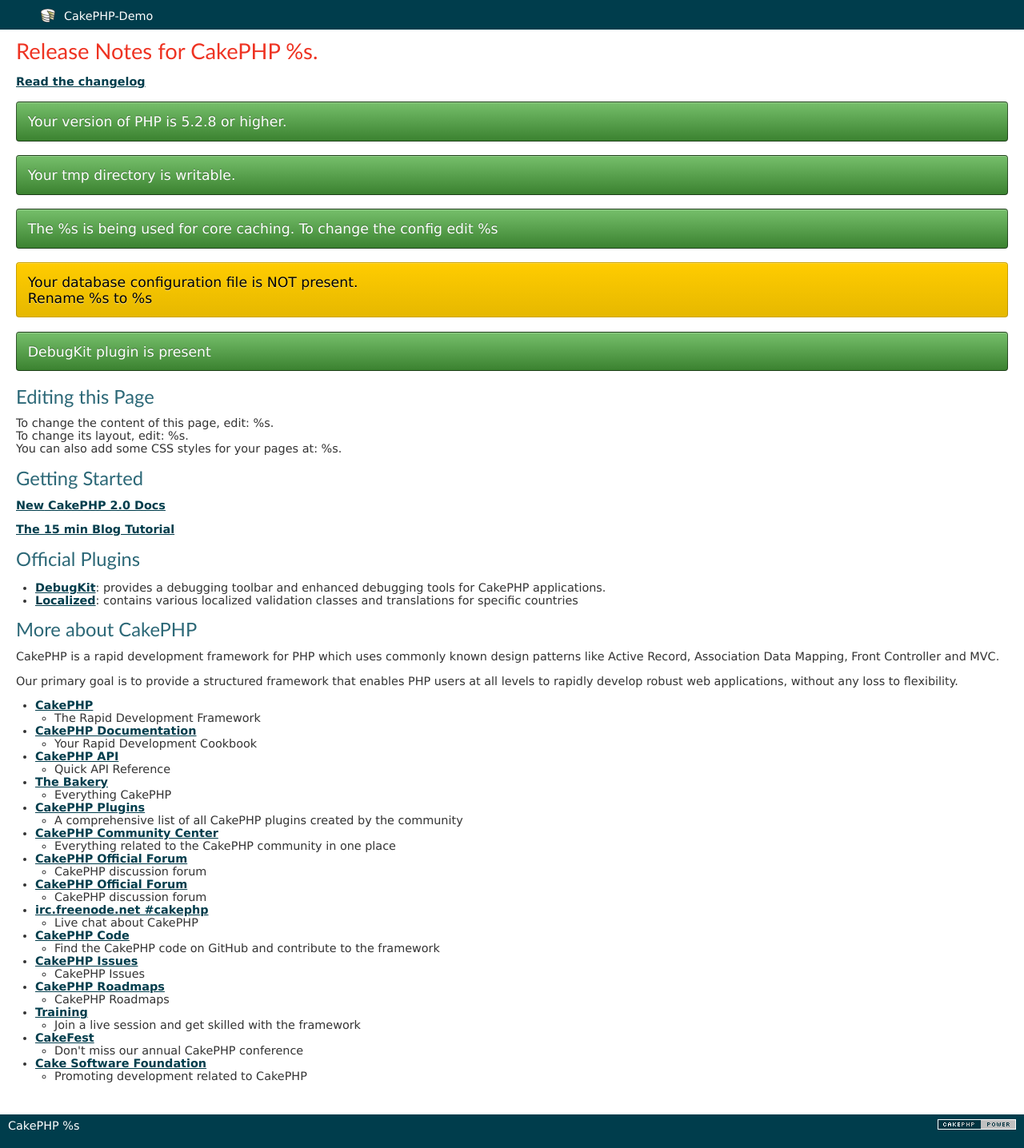
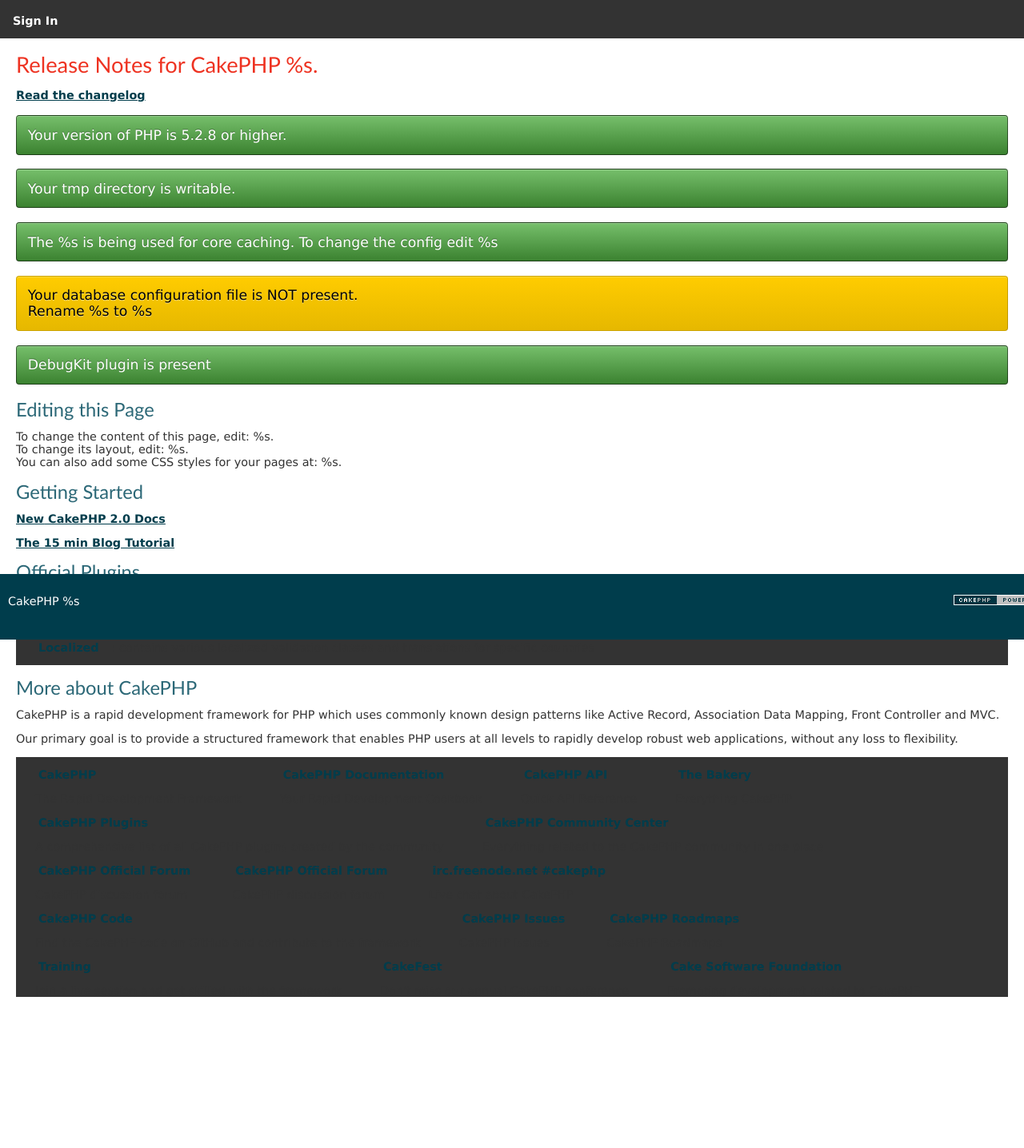
Before and after one commit to nguyencongthienvu/cakephp-2.10.14, a CakePHP app: the page made by app/View/Pages/home.ctp in a window 1280 px wide. Shown: the whole page at 80% size. After the commit the page ends 1247 px from the top, so only its background shows below. Run offline with PHP 8.4 and a stand-in for CakePHP, Linux system fonts and the light colour scheme; the template is opened without the code that fills it, so the values that code supplies are empty; some libraries are stand-ins or nearby versions.

Commit message:
add menu,footer + fix css.

```diff
--- a/app/View/Layouts/default.ctp
+++ b/app/View/Layouts/default.ctp
@@ -38,19 +38,23 @@ $cakeVersion = __d('cake_dev', 'CakePHP %s', Configure::version())
 <body>
 	<div id="container">
 		<div id="header">
-		<h1>
-		<span><h1 class="defaultleft"><?php echo $this->Html->link($cakeDescription, array(
+			<ul>
+			<?php if ($this->Session->check('Auth.User')) { ?>
+				<li class="forLi"><?php echo $this->Html->link('Home', array(
 								'controller' => 'HomePage',
 								'action' => 'display',
-								'home')); ?></h1></span>
-			<?php if ($this->Session->check('Auth.User')) { ?>
-		<span><h1 class="defaultleft"><?php echo $this->Html->link("Trang San Pham",array('controller' => 'sanphampage','action'=>'index'))?></h1></span>
-		<span><h1 class="defaultleft"><?php echo $this->Html->link("Trang User",array('controller' => 'users','action'=>'index'))?></h1></span>
-		<span><h1 class="defaultleft"><?php echo $this->Html->link("My Profile",array('controller' => 'users','action'=>'profile'))?></h1></span>
-			<span class="default"><?php echo $this->Html->link("Đăng Xuất",array('controller' => 'users','action'=>'logout'))?></span>
-			<?php } ?>
-		<?php if ($this->Session->check('Image')) { ?>
-			<span class="default"><?php echo $this->Html->image($this->Session->read('Image'),
+								'home')); ?></li>
+				<li class="dropdown forLi">
+					<a href="javascript:void(0)" class="dropbtn">Menu</a>
+					<div class="dropdown-content">
+						<?php echo $this->Html->link("Trang San Pham",array('controller' => 'sanphampage','action'=>'index'))?>
+						<?php echo $this->Html->link("Trang User",array('controller' => 'users','action'=>'index'))?>
+						<?php echo $this->Html->link("My Profile",array('controller' => 'users','action'=>'profile'))?>
+					</div>
+				</li>
+				<li class="default forLi"><?php echo $this->Html->link("Đăng Xuất",array('controller' => 'users','action'=>'logout'))?></li>
+				<li class="default forLiOfImage"><?php if ($this->Session->check('Image')) { ?>
+					<?php echo $this->Html->image($this->Session->read('Image'),
      					array(
 							"alt" => "logo",
 							'url' => array(
@@ -58,15 +62,22 @@ $cakeVersion = __d('cake_dev', 'CakePHP %s', Configure::version())
 										'action' => 'profile'
 							)
      					));?>
-			</span>
 					<?php } ?>
-	</h1>
+				</li>
+				<?php } else { ?>
+					<li class="forLi"><?php echo $this->Html->link('Sign In', array(
+								'controller' => 'authlogin',
+								'action' => 'login'
+								)); ?></li>
+				<?php } ?>
+			</ul>
 		</div>
 		<div id="content">
 
 			<?php echo $this->Flash->render(); ?>
 
 			<?php echo $this->fetch('content'); ?>
+			<?php echo $this->element('sql_dump'); ?>
 		</div>
 		<div id="footer">
 			<?php echo $this->Html->link(
@@ -80,6 +91,5 @@ $cakeVersion = __d('cake_dev', 'CakePHP %s', Configure::version())
 			</p>
 		</div>
 	</div>
-	<?php echo $this->element('sql_dump'); ?>
 </body>
 </html>
--- a/app/webroot/css/cake.generic.css
+++ b/app/webroot/css/cake.generic.css
@@ -22,7 +22,6 @@
 
 /** General Style Info **/
 body {
-	background: #003d4c;
 	color: #fff;
 	font-family:'lucida grande',verdana,helvetica,arial,sans-serif;
 	font-size:90%;
@@ -77,7 +76,10 @@ p {
 }
 
 #header{
-	padding: 10px 20px;
+	position: fixed;
+	top: 0;
+	width: 100%;
+	/* padding: 10px 20px; */
 }
 #header h1 {
 	line-height:20px;
@@ -96,16 +98,39 @@ p {
 	background: #003d4c;
 	text-decoration: underline;
 }
+
+@media (min-width: 1281px) {
+
     #content{
 		background: #fff;
 		clear: both;
 		color: #333;
-	padding: 10px 20px 40px 20px;
+		margin-bottom: 5%;
+		padding: 4% 20px 40px 20px;
 		overflow: auto;
+	}
+
+  }
+
+@media (min-width: 1025px) and (max-width: 1280px) {
+
+    #content{
+		background: #fff;
+		clear: both;
+		color: #333;
+		margin-bottom: 5%;
+		padding: 5% 20px 40px 20px;
+		overflow: auto;
+	}
+
   }
 #footer {
 	clear: both;
-	padding: 6px 10px;
+	padding: 2% 10px;
+	position: fixed;
+	bottom: 0;
+	width: 100%;
+	background: #003d4c
 }
 #header a, #footer a {
 	color: #fff;
--- a/app/webroot/css/custom.css
+++ b/app/webroot/css/custom.css
@@ -38,6 +38,17 @@
     width: 60%;
 }
 
+.forLi {
+    margin-top: 0.3%;
+    margin-left: 0;
+    margin-right: 0;
+    margin-bottom: 0;
+}
+
+.forLiOfImage {
+    margin: 0;
+}
+
 .resizeButton {
     width:25%;
     display: block;
@@ -65,3 +76,54 @@
     }
 
   }
+
+
+  ul {
+	list-style-type: none;
+	margin: 0;
+    padding: 0;
+    overflow: hidden;
+    background-color: #333;
+  }
+
+  li {
+	float: left;
+  }
+
+  li a, .dropbtn {
+	display: inline-block;
+	text-align: center;
+	padding: 14px 16px;
+	text-decoration: none;
+  }
+
+  li a:hover, .dropdown:hover .dropbtn {
+	background-color: red;
+  }
+
+  li.dropdown {
+	display: inline-block;
+  }
+
+  .dropdown-content {
+	display: none;
+	position: absolute;
+	background-color: #003d4c;
+	min-width: 160px;
+	box-shadow: 0px 8px 16px 0px rgba(0,0,0,0.2);
+	z-index: 1;
+  }
+
+  .dropdown-content a {
+	color: black;
+	padding: 12px 16px;
+	text-decoration: none;
+	display: block;
+	text-align: left;
+  }
+
+  .dropdown-content a:hover {background-color: gray}
+
+  .dropdown:hover .dropdown-content {
+	display: block;
+  }
```
Lines whose indentation alone changed are shown as unchanged.
